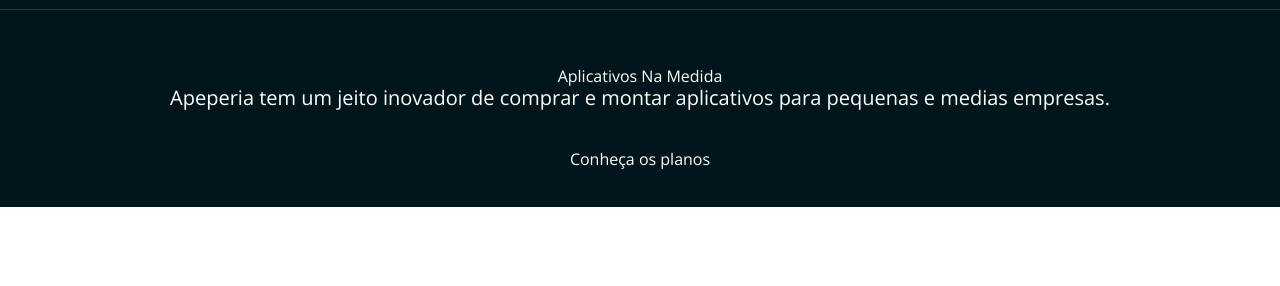
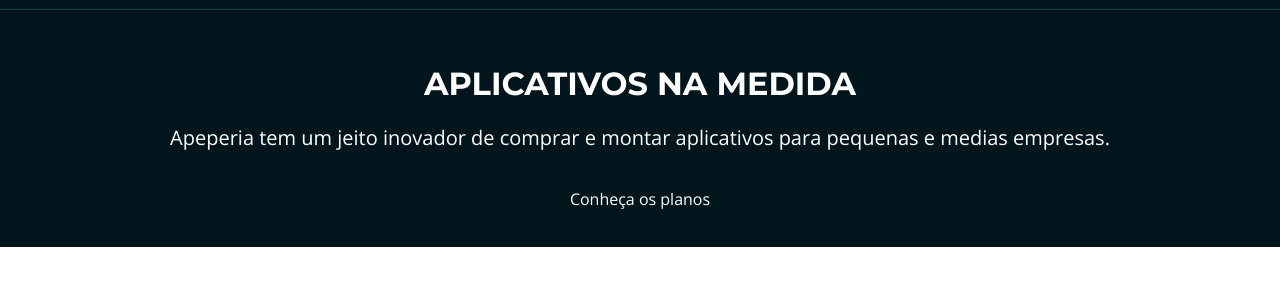
Before and after one commit to cristopherpds/apeperia-alura, a plain HTML site: page index.html in a window 1280 px wide. Shown: the part 128-414 px from the top of the page. Drawn offline with nearby package versions, Linux system fonts and the light colour scheme.

Commit message:
fix a hero title

```diff
--- a/index.html
+++ b/index.html
@@ -33,7 +33,7 @@
   </header>
   <main>
     <section class="chamada">
-      <h1 class="chamada___titulo">Aplicativos Na Medida</h1>
+      <h1 class="chamada__titulo">Aplicativos Na Medida</h1>
       <p class="chamada__texto">Apeperia tem um jeito inovador de comprar e montar aplicativos para pequenas e medias empresas.</p>
       <a href="#" class="chamada__botao">Conheça os planos</a>
     </section>
```
